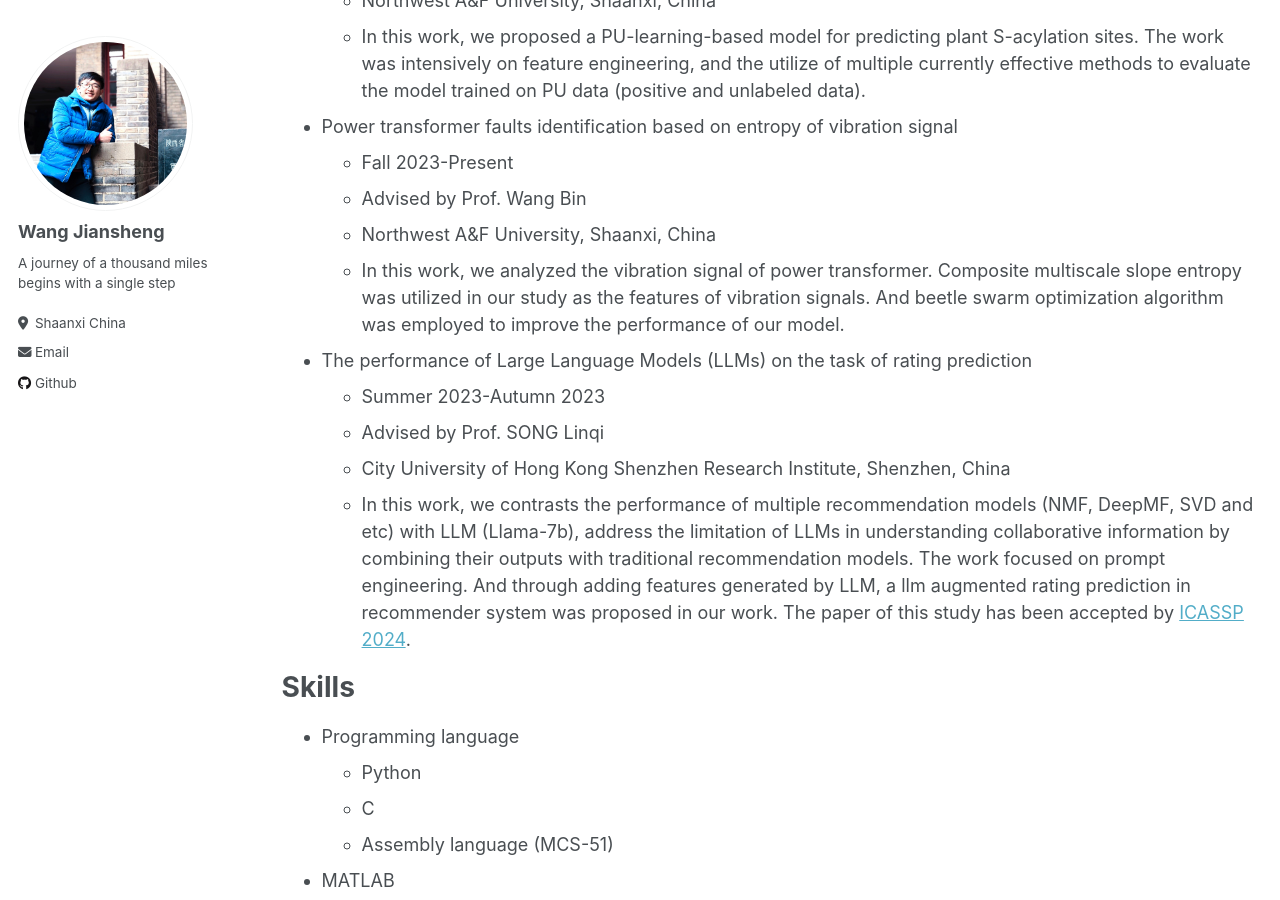
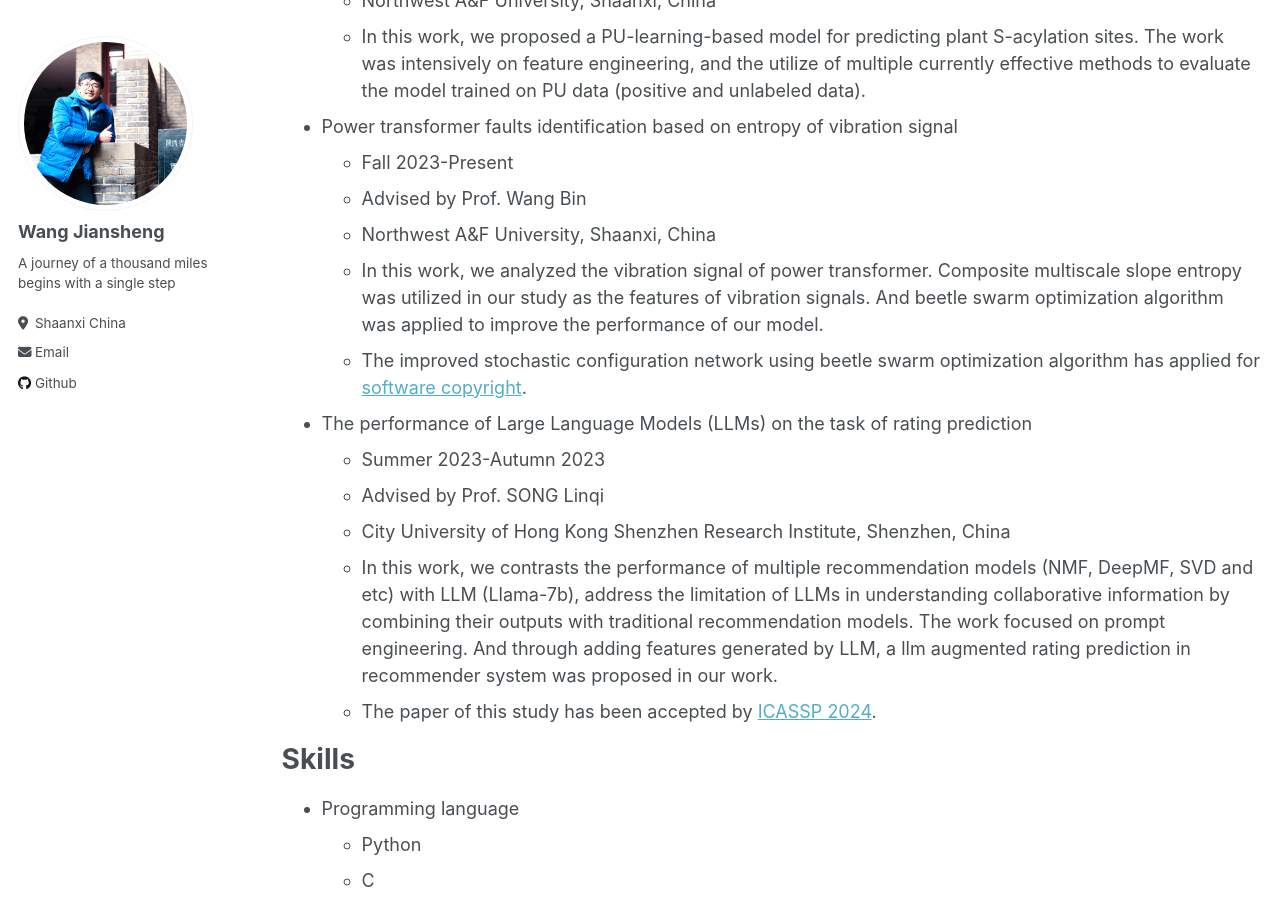
Before and after one commit to Servais-Ja/Jiansheng-Wang.github.io, a Jekyll site: the page built from _pages/cv.md, in a window 1280 px wide and 900 px high, scrolled down 682 px. Built offline with Jekyll 4.4.1, drawn with Linux system fonts in a browser that asks for light colours.

Commit message:
Update cv.md

```diff
--- a/_pages/cv.md
+++ b/_pages/cv.md
@@ -32,13 +32,15 @@ Academic & research experiences
   * Fall 2023-Present
   * Advised by Prof. Wang Bin
   * Northwest A&F University, Shaanxi, China
-  * In this work, we analyzed the vibration signal of power transformer. Composite multiscale slope entropy was utilized in our study as the features of vibration signals. And beetle swarm optimization algorithm was employed to improve the performance of our model.
+  * In this work, we analyzed the vibration signal of power transformer. Composite multiscale slope entropy was utilized in our study as the features of vibration signals. And beetle swarm optimization algorithm was applied to improve the performance of our model.
+  * The improved stochastic configuration network using beetle swarm optimization algorithm has applied for [software copyright](/files/Software_copyright_BSO_SCN.pdf).
 
 * The performance of Large Language Models (LLMs) on the task of rating prediction
   * Summer 2023-Autumn 2023
   * Advised by Prof. SONG Linqi
   * City University of Hong Kong Shenzhen Research Institute, Shenzhen, China
-  * In this work, we contrasts the performance of multiple recommendation models (NMF, DeepMF, SVD and etc) with LLM (Llama-7b), address the limitation of LLMs in understanding collaborative information by combining their outputs with traditional recommendation models. The work focused on prompt engineering. And through adding features generated by LLM, a llm augmented rating prediction in recommender system was proposed in our work. The paper of this study has been accepted by [ICASSP 2024](https://2024.ieeeicassp.org/).
+  * In this work, we contrasts the performance of multiple recommendation models (NMF, DeepMF, SVD and etc) with LLM (Llama-7b), address the limitation of LLMs in understanding collaborative information by combining their outputs with traditional recommendation models. The work focused on prompt engineering. And through adding features generated by LLM, a llm augmented rating prediction in recommender system was proposed in our work.
+  * The paper of this study has been accepted by [ICASSP 2024](https://2024.ieeeicassp.org/).
 
 Skills
 ======
```
